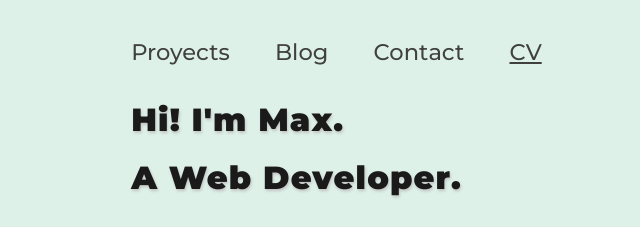
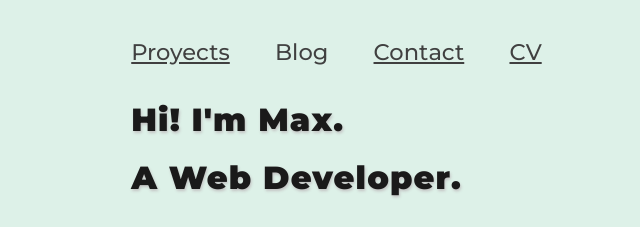
Before and after one commit to maxiblanco/gatsby-portfolio, a Gatsby site: page / in a window 1280 px wide. Shown: the top 227 px of the page, 164-804 px from the left. Built offline with nearby package versions, Linux system fonts and the light colour scheme; Gatsby itself is replaced by a stand-in of ours; no server answers.

Commit message:
Add temporary links

```diff
--- a/src/pages/index.jsx
+++ b/src/pages/index.jsx
@@ -30,9 +30,13 @@ const Index = () => {
             <div className="nav--content">
               <nav>
                 <ul>
-                  <li>Proyects</li>
+                  <li>
+                    <a href="https://github.com/maxiblanco">Proyects</a>
+                  </li>
                   <li>Blog</li>
-                  <li>Contact</li>
+                  <li>
+                    <a href="mailto:maezblanco@gmail.com">Contact</a>
+                  </li>
                   <li>
                     <a
                       download
```
